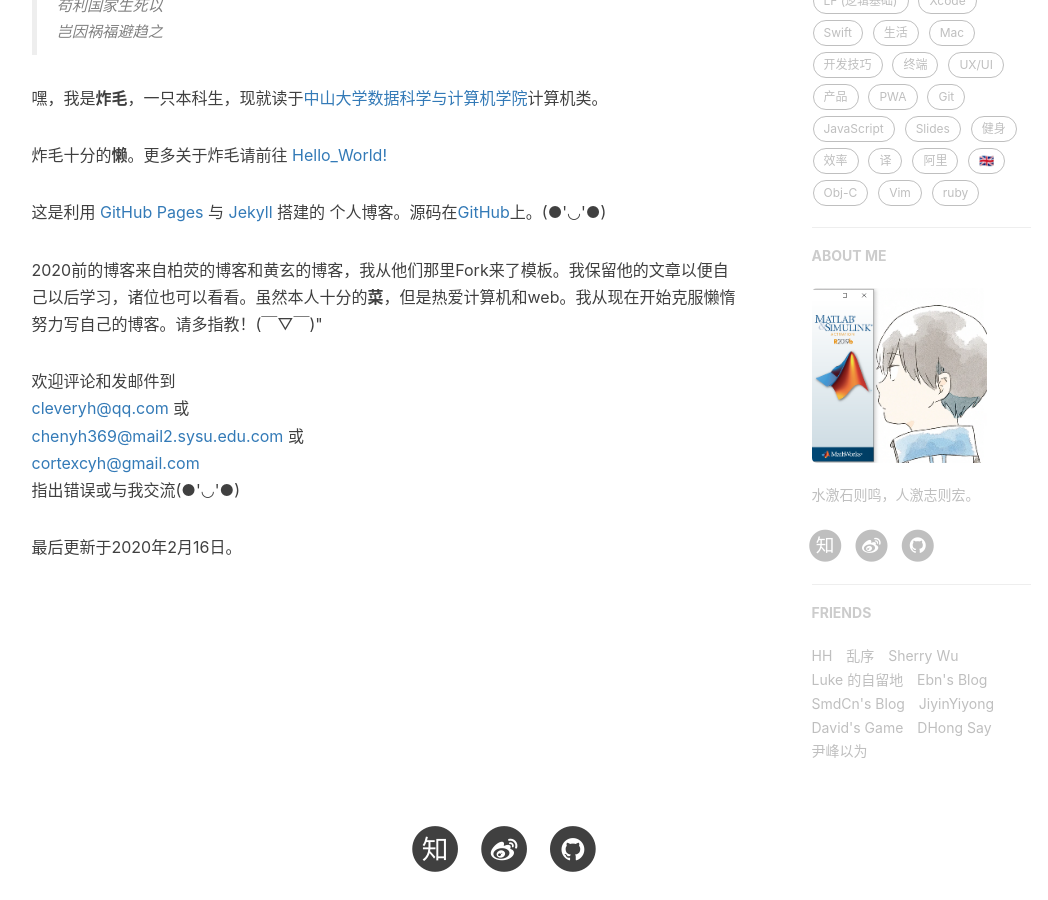
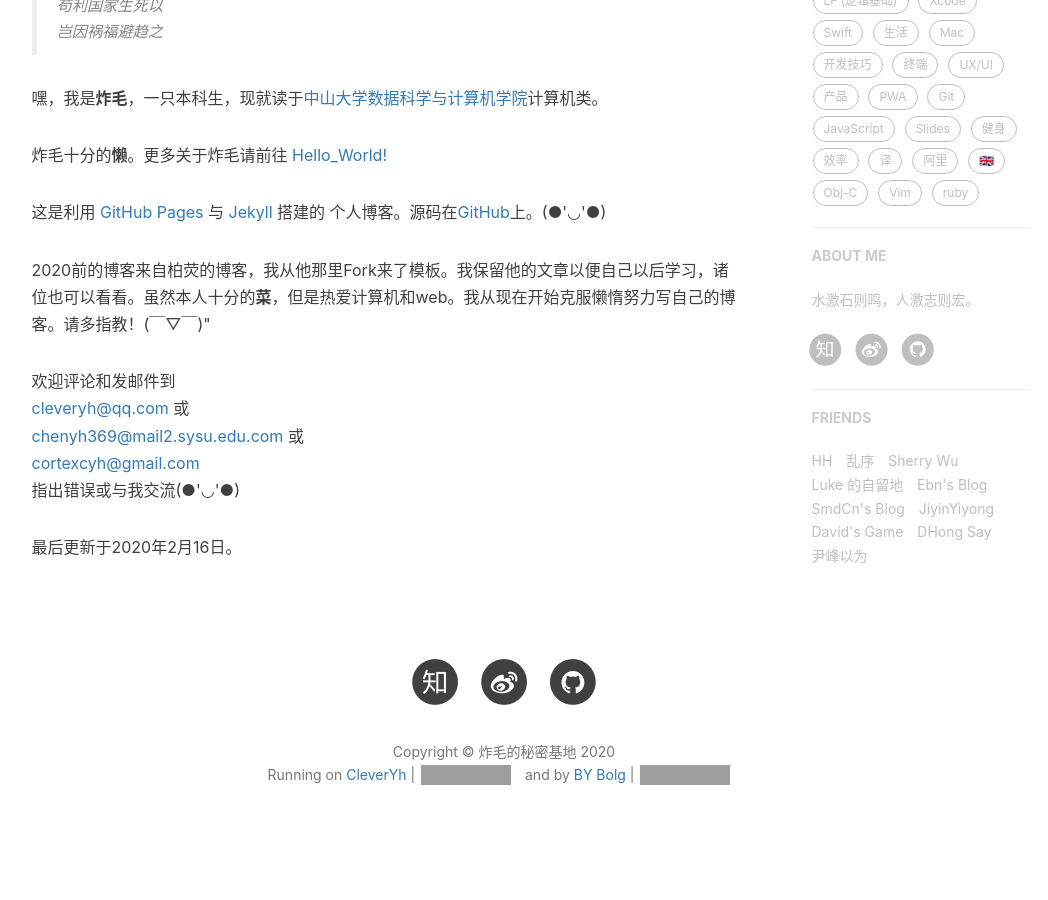
Before and after one commit to lzzmm/lzzmm.github.io, a Jekyll site: the page built from about.html, in a window 1280 px wide and 900 px high, scrolled down 595 px. Shown: the whole window, without its empty margins (136-1184 px from the left). Built offline with Jekyll 4.4.1, drawn with Linux system fonts in a browser that asks for light colours; nearby versions of some CDN libraries; comment, search, counter and statistics services are not loaded; after the commit the page ends 1447 px from its top, so only the background shows below that; grey boxes are pictures that could not be loaded.

Commit message:
Revert "fix"
This reverts commit 44d194ab2f3d336614a2173f8d5be6dde10b6db7.

```diff
--- a/_config.yml
+++ b/_config.yml
@@ -90,7 +90,7 @@ gitalk:
 # Sidebar settings
 sidebar: true                           # whether or not using Sidebar.
 sidebar-about-description: "水激石则鸣，人激志则宏。"
-sidebar-avatar: /img/CleverYh.png      # use absolute URL, seeing it's used in both `/` and `/about/`
+# sidebar-avatar: /img/avatar-hux-ny.jpg      # use absolute URL, seeing it's used in both `/` and `/about/`
 
 
 
--- a/about.html
+++ b/about.html
@@ -26,7 +26,7 @@ multilingual: true
 
     <p>这是利用 <a href="https://pages.github.com/">GitHub Pages</a> 与 <a href="http://jekyll.com.cn/">Jekyll</a> 搭建的 个人博客。源码在<a href="https://github.com/CleverYh/cleveryh.github.io_">GitHub</a>上。(●'◡'●)</p>
 
-    <p>2020前的博客来自柏荧的博客和黄玄的博客，我从他们那里Fork来了模板。我保留他的文章以便自己以后学习，诸位也可以看看。虽然本人十分的<strong>菜</strong>，但是热爱计算机和web。我从现在开始克服懒惰努力写自己的博客。请多指教！(￣▽￣)"</p>
+    <p>2020前的博客来自柏荧的博客，我从他那里Fork来了模板。我保留他的文章以便自己以后学习，诸位也可以看看。虽然本人十分的<strong>菜</strong>，但是热爱计算机和web。我从现在开始克服懒惰努力写自己的博客。请多指教！(￣▽￣)"</p>
 
     <p>欢迎评论和发邮件到 <br> <a href="mailto:cleveryh@qq.com">cleveryh@qq.com</a> 或 <br> <a href="mailto:chenyh369@mail2.sysu.edu.com">chenyh369@mail2.sysu.edu.com</a> 或 <br> <a href="mailto:cortexcyh@gmail.com">cortexcyh@gmail.com</a> <br> 指出错误或与我交流(●'◡'●)</p>
 
```
Also changed, not shown: img/avatar-hux-ny.jpg (added).
